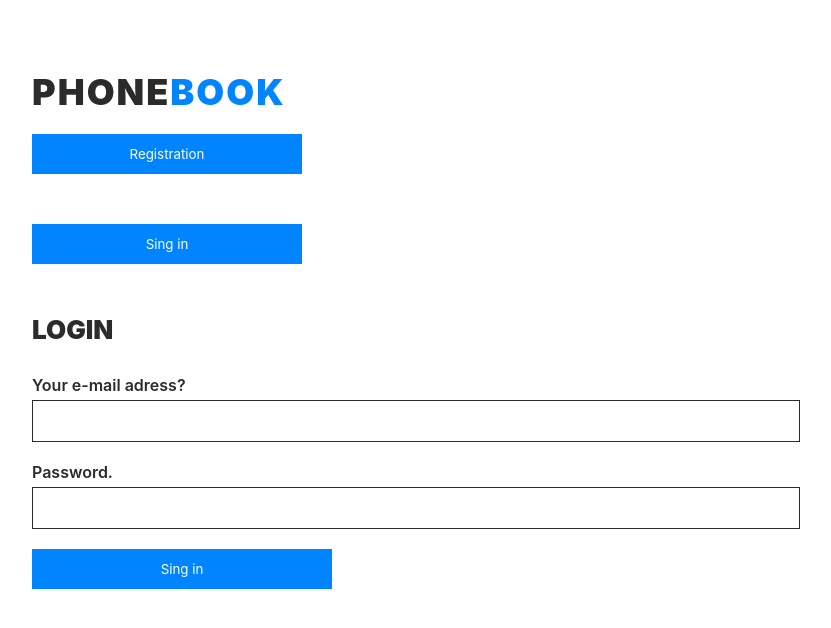
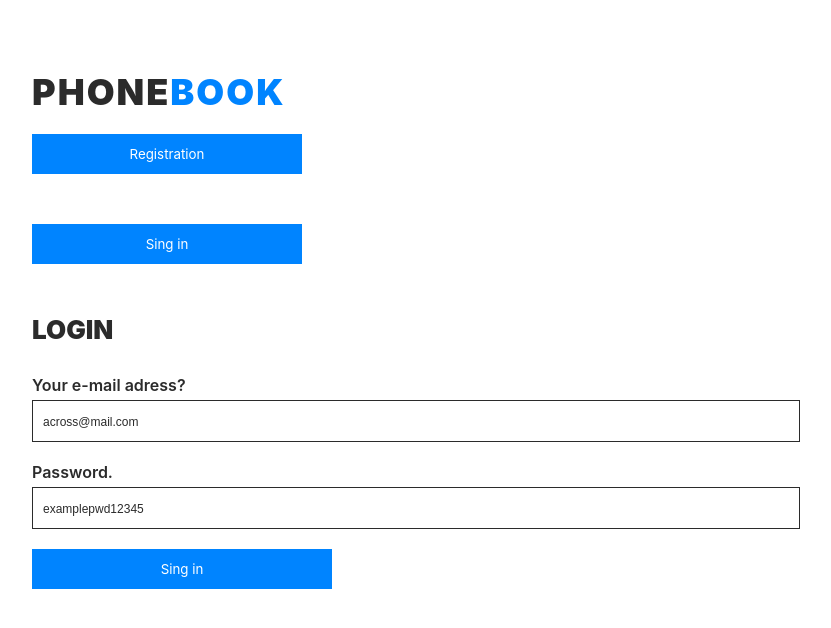
Before and after one commit to HannaGolovashkina/goit-react-hw-08-phonebook, a React (Create React App) app: page /login in a window 1280 px wide. Shown: the top 628 px of the page, without its empty margins (224-1055 px from the left). Built offline with nearby package versions, Linux system fonts and the light colour scheme.

Commit message:
add placeholder

```diff
--- a/src/components/RegisterForm/LoginForm.jsx
+++ b/src/components/RegisterForm/LoginForm.jsx
@@ -51,6 +51,7 @@ export const LoginForm = () => {
               <Input
                 type="email"
                 name="email"
+                placeholder="across@mail.com"
                 onChange={handleChange}
                 value={state.email}
               />
@@ -61,6 +62,7 @@ export const LoginForm = () => {
               <Input
                 type="password"
                 name="password"
+                placeholder="examplepwd12345"
                 onChange={handleChange}
                 value={state.password}
               />
--- a/src/components/RegisterForm/RegisterForm.jsx
+++ b/src/components/RegisterForm/RegisterForm.jsx
@@ -46,6 +46,7 @@ const handleSubmit = e => {
               <Input
                 type="text"
                 name="name"
+                placeholder="Adrian Cross"
                 onChange={handleChange}
                 value={state.name}
               />
@@ -56,6 +57,7 @@ const handleSubmit = e => {
               <Input
                 type="email"
                 name="email"
+                placeholder="across@mail.com"
                 onChange={handleChange}
                 value={state.email}
               />
@@ -66,6 +68,7 @@ const handleSubmit = e => {
               <Input
                 type="password"
                 name="password"
+                placeholder="examplepwd12345"
                 onChange={handleChange}
                 value={state.password}
               />
```
